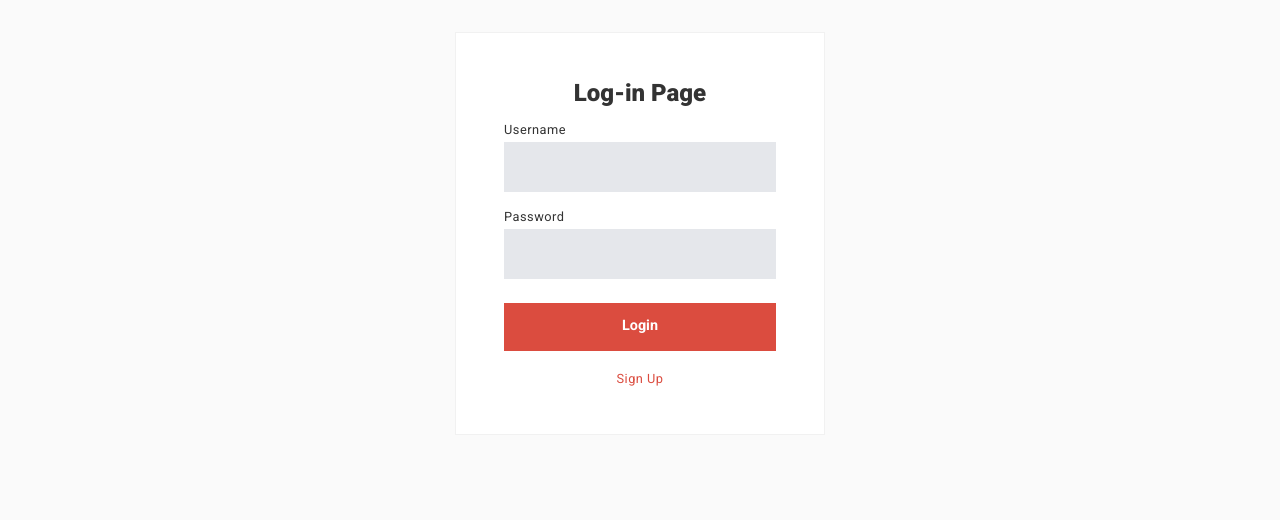
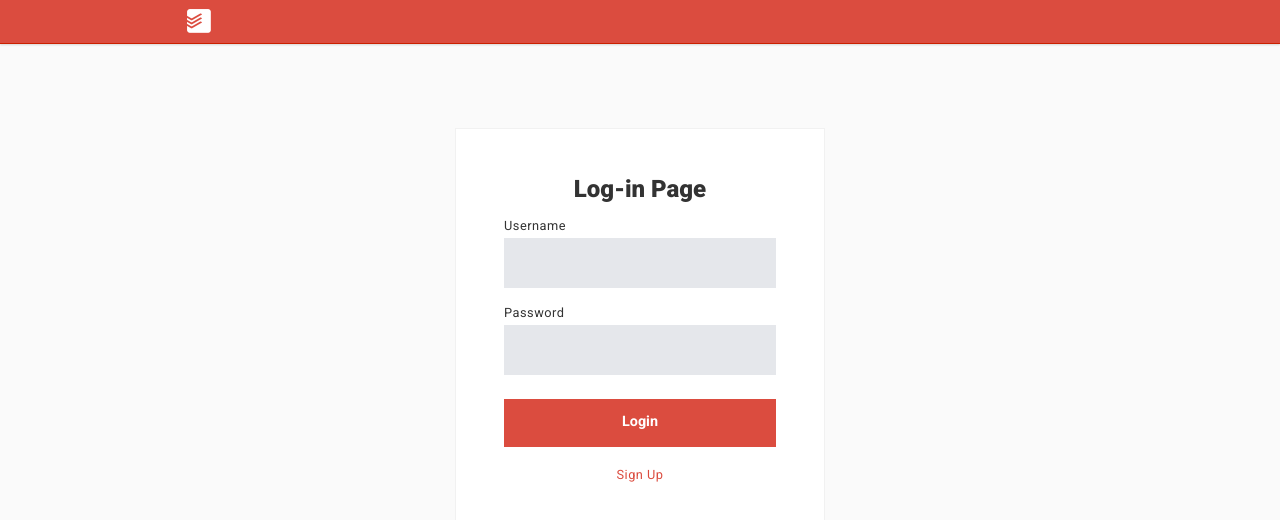
Before and after one commit to IllusionOfControl/todoist-backend, a React (Create React App) app in the folder frontend/: page /login in a window 1280 px wide. Shown: the top 520 px of the page. Built offline with nearby package versions, Linux system fonts and the light colour scheme.

Commit message:
added the header to sign-up (sign-in) pages

```diff
--- a/frontend/src/App.scss
+++ b/frontend/src/App.scss
@@ -727,11 +727,11 @@
     color: rgb(51, 51, 51);
 
     form {
+      margin-top: 8rem;
       flex-direction: column;
       justify-content: center;
       align-items: flex-start;
       padding: 48px;
-      margin-top: 2rem;
       width: 370px;
       background-color: #fff;
       border: 1px solid #f1f1f1;
--- a/frontend/src/pages/SignInPage.js
+++ b/frontend/src/pages/SignInPage.js
@@ -1,8 +1,7 @@
-import React, {useEffect, useState} from 'react';
+import {useState} from 'react';
 import {Link, useNavigate} from "react-router-dom";
 import {useAuthorizationContext} from "../context";
 import {useInput} from "../hooks"
-
 
 const defaultValidate = (value) => {
   return value.length <= 3;
@@ -27,6 +26,15 @@ export const SignInPage = () => {
   }
 
   return (
+    <>
+      <header className="header" data-testid="header">
+        <nav>
+          <div className="logo">
+            <img src="/images/logo.png" alt="Todoist" />
+          </div>
+        </nav>
+      </header>
+
       <section className="auth-section">
         <form onSubmit={handleSubmit}>
           <h2>Log-in Page</h2>
@@ -41,5 +49,6 @@ export const SignInPage = () => {
           </div>
         </form>
       </section>
+    </>
   );
 };
--- a/frontend/src/pages/SignUpPage.js
+++ b/frontend/src/pages/SignUpPage.js
@@ -1,4 +1,4 @@
-import React, { useState } from 'react';
+import {useState} from 'react';
 import {Link, useNavigate} from "react-router-dom";
 import {useAuthorizationContext} from "../context";
 import {useInput} from "../hooks";
@@ -32,6 +32,15 @@ export const SignUpPage = () => {
   }
 
   return (
+    <>
+      <header className="header" data-testid="header">
+        <nav>
+          <div className="logo">
+            <img src="/images/logo.png" alt="Todoist" />
+          </div>
+        </nav>
+      </header>
+
       <section className="auth-section">
         <form onSubmit={handleSubmit}>
           <h2>Sign up Page</h2>
@@ -48,5 +57,6 @@ export const SignUpPage = () => {
           </div>
         </form>
       </section>
+    </>
   );
 };
```
Lines whose indentation alone changed are shown as unchanged.
